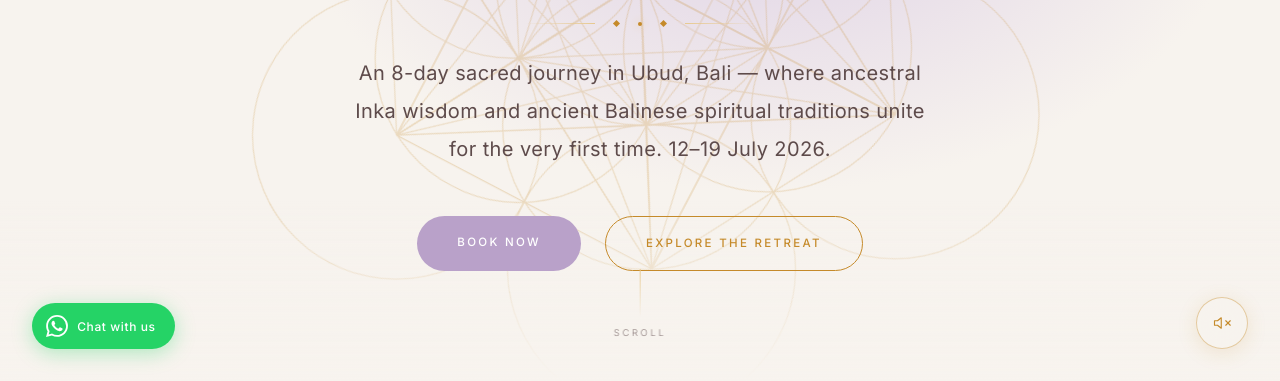
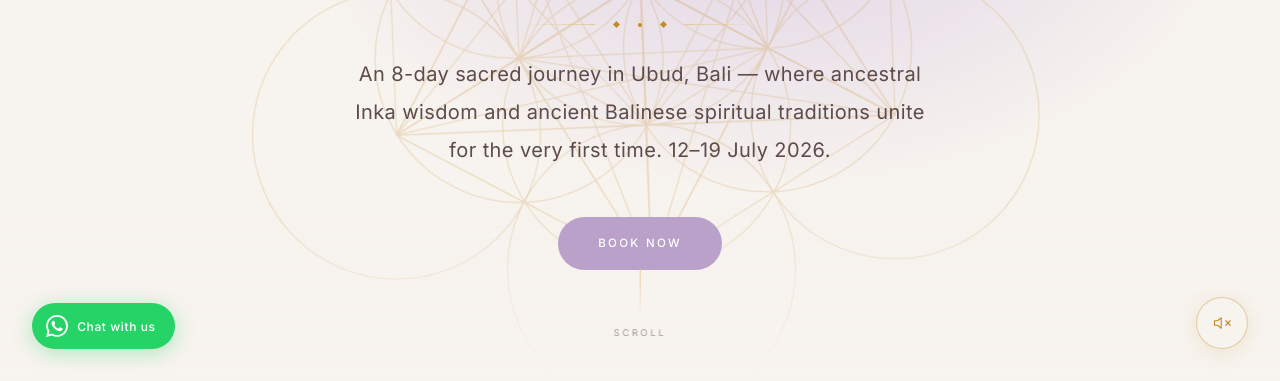
Before and after one commit to antares9er/Paititi-Retreat, a plain HTML site: page index.html in a window 1280 px wide. Shown: the part 419-800 px from the top of the page. Drawn offline with nearby package versions, Linux system fonts and the light colour scheme.

Commit message:
Update index.html

```diff
--- a/index.html
+++ b/index.html
@@ -810,7 +810,6 @@
         <p class="hero-description">An 8-day sacred journey in Ubud, Bali — where ancestral Inka wisdom and ancient Balinese spiritual traditions unite for the very first time. 12–19 July 2026.</p>
         <div class="hero-buttons">
             <a href="booking.html" class="btn-primary">Book Now</a>
-            <a href="#experience" class="btn-secondary">Explore the Retreat</a>
         </div>
     </div>
 
```
